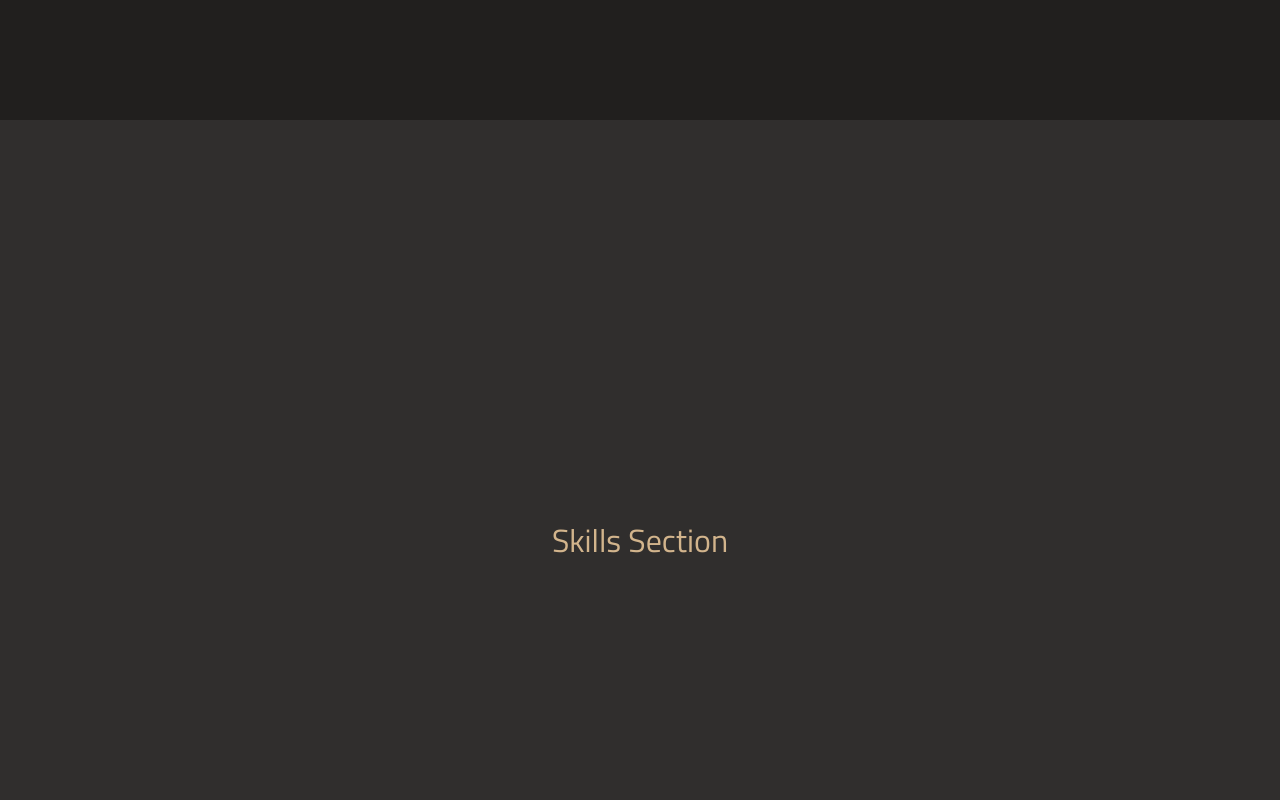
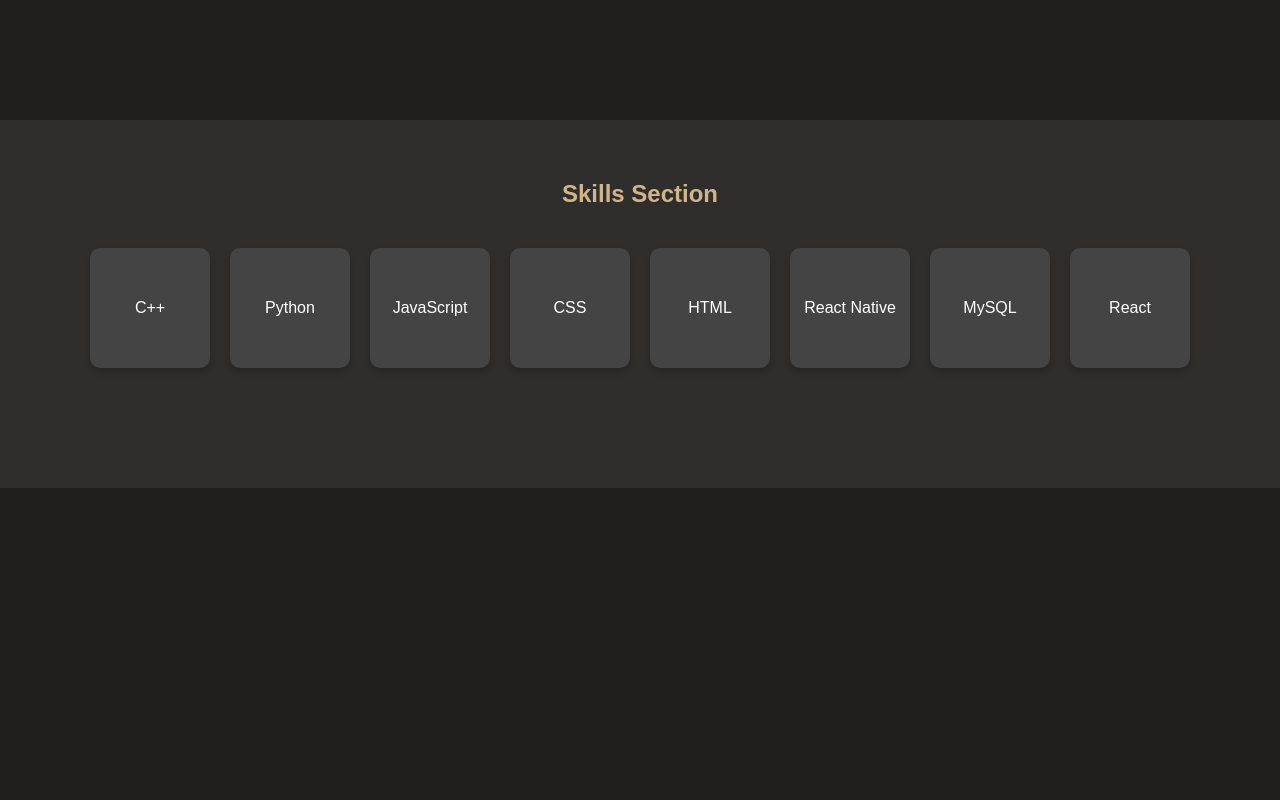
Before and after one commit to hockeylam/portfolio, a React (Create React App) app: page / in a window 1280 px wide. Shown: the part 1560-2360 px from the top of the page. Built offline with nearby package versions, Linux system fonts and the light colour scheme.

Commit message:
skills section update
added boxes without icons in the skills section.

```diff
--- a/src/App.js
+++ b/src/App.js
@@ -30,7 +30,19 @@ const App = () => {
       {/* Content Sections */}
       <div className="sections-container">
         <div id="about" className="section about-section">About Section</div>
-        <div id="skills" className="section skills-section">Skills Section</div>
+        <div id="skills" className="section skills-section">
+          <h2 className="section-title">Skills Section</h2>
+          <div className="skills-container">
+            <div className="skill-box">C++</div>
+            <div className="skill-box">Python</div>
+            <div className="skill-box">JavaScript</div>
+            <div className="skill-box">CSS</div>
+            <div className="skill-box">HTML</div>
+            <div className="skill-box">React Native</div>
+            <div className="skill-box">MySQL</div>
+            <div className="skill-box">React</div>
+          </div>
+        </div>
         <div id="experiences" className="section experiences-section">Experiences Section</div>
         <div id="contact" className="section contact-section">Contact Section</div>
       </div>
--- a/src/index.css
+++ b/src/index.css
@@ -91,16 +91,41 @@ h1 {
   font-family: 'Titillium Web', sans-serif;
 }
 
+/* Skills Section Styling */
 .skills-section {
-  height: 100vh;
-  padding: 20px;
+  display: flex;
+  flex-direction: column; /* Stack title and container vertically */
+  align-items: center; /* Center content horizontally */
+  text-align: center; /* Center-align the text */
+  margin-top:40px;
+}
+
+.skills-container {
+  display: flex;
+  flex-wrap: wrap; /* Allow wrapping of skill boxes */
+  justify-content: center; /* Center the skill boxes horizontally */
+  gap: 20px; /* Add spacing between the skill boxes */
+  margin-top: 20px; /* Space between title and skill boxes */
+  margin-bottom: 120px;
+}
+
+.skill-box {
+  width: 120px;
+  height: 120px;
   display: flex;
   justify-content: center;
   align-items: center;
-  font-size: 2rem;
-  color: tan;
-  background-color: #302e2d; /* Custom background for Skills section */
-  font-family: 'Titillium Web', sans-serif;
+  background-color: #444; /* Dark gray background for boxes */
+  color: white; /* White text */
+  font-size: 1rem; /* Adjust font size */
+  border-radius: 10px; /* Rounded corners */
+  box-shadow: 0 4px 6px rgba(0, 0, 0, 0.2); /* Subtle shadow for depth */
+  transition: transform 0.2s ease-in-out; /* Smooth hover animation */
+}
+
+.skill-box:hover {
+  transform: scale(1.1); /* Slightly enlarge on hover */
+  background-color: #555; /* Slightly lighter color on hover */
 }
 
 .experiences-section {
```
